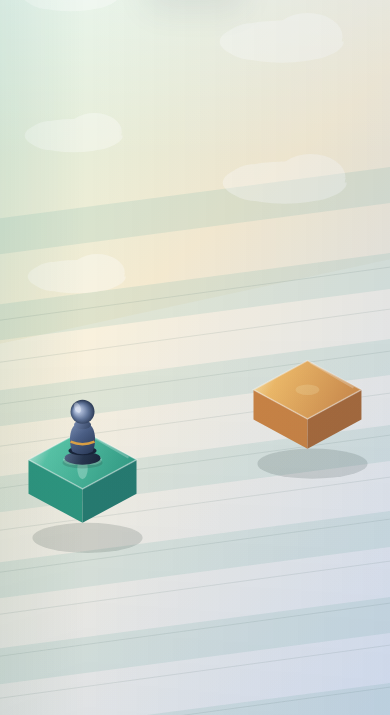
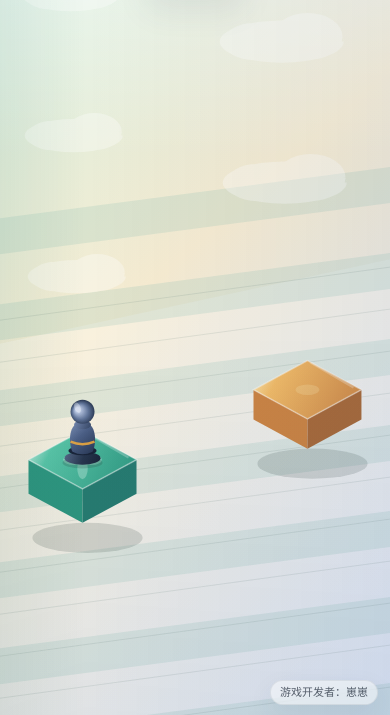
Before and after one commit to zhai111223-bot/-, a plain HTML site: page public-web/index.html in a window 390 px wide. Shown: the part 129-844 px from the top of the page. Drawn offline with Linux system fonts and the light colour scheme.

Commit message:
Add files via upload

```diff
--- a/public-web/game.js
+++ b/public-web/game.js
@@ -471,18 +471,19 @@
       return;
     }
     const held = performance.now() - game.holdStart;
-    const charge = clamp(held / MAX_HOLD, 0, 1);
-    audio.playJump(charge);
+    const rawCharge = clamp(held / MAX_HOLD, 0, 1);
+    const charge = Math.pow(rawCharge, 1.55);
+    audio.playJump(rawCharge);
     const next = game.blocks[game.nextIndex];
     const dx = next.x - game.player.x;
     const dy = next.y - game.player.y;
     const length = Math.hypot(dx, dy) || 1;
     const distance = charge * MAX_JUMP_DISTANCE;
     game.status = "jumping";
-    const flipTurns = charge > 0.72 ? 2 : 1;
+    const flipTurns = rawCharge > 0.72 ? 2 : 1;
     game.jump = {
       elapsed: 0,
-      duration: 360 + charge * 185,
+      duration: 350 + rawCharge * 210,
       startX: game.player.x,
       startY: game.player.y,
       endX: game.player.x + (dx / length) * distance,
@@ -490,7 +491,7 @@
       startRotation: game.player.rotation,
       direction: Math.sign(dx) || 1,
       spin: (Math.sign(dx) || 1) * Math.PI * 2 * flipTurns,
-      power: charge,
+      power: rawCharge,
     };
     game.charge = 0;
     game.player.scaleX = 1;
--- a/public-web/index.html
+++ b/public-web/index.html
@@ -13,6 +13,8 @@
       <header class="brand" aria-label="游戏标题">
         <span>轻跳一下</span>
       </header>
+
+      <div class="credit" aria-label="游戏开发者">游戏开发者：崽崽</div>
 
       <section class="hud" aria-live="polite">
         <div class="score-block">
--- a/public-web/styles.css
+++ b/public-web/styles.css
@@ -99,6 +99,23 @@ button {
   display: flex;
   gap: 8px;
   pointer-events: none;
+}
+
+.credit {
+  position: absolute;
+  right: max(18px, env(safe-area-inset-right));
+  bottom: max(14px, calc(env(safe-area-inset-bottom) + 10px));
+  z-index: 6;
+  padding: 7px 10px;
+  border: 1px solid rgba(36, 44, 58, 0.08);
+  border-radius: 999px;
+  background: rgba(255, 255, 255, 0.5);
+  box-shadow: 0 10px 26px rgba(56, 70, 89, 0.08);
+  color: rgba(38, 49, 63, 0.76);
+  font-size: 12px;
+  line-height: 1;
+  pointer-events: none;
+  backdrop-filter: blur(12px);
 }
 
 .score-block {
@@ -244,4 +261,11 @@ button {
     min-width: 64px;
     height: 38px;
   }
+
+  .credit {
+    right: max(12px, env(safe-area-inset-right));
+    bottom: max(10px, calc(env(safe-area-inset-bottom) + 8px));
+    padding: 6px 9px;
+    font-size: 11px;
+  }
 }
```
